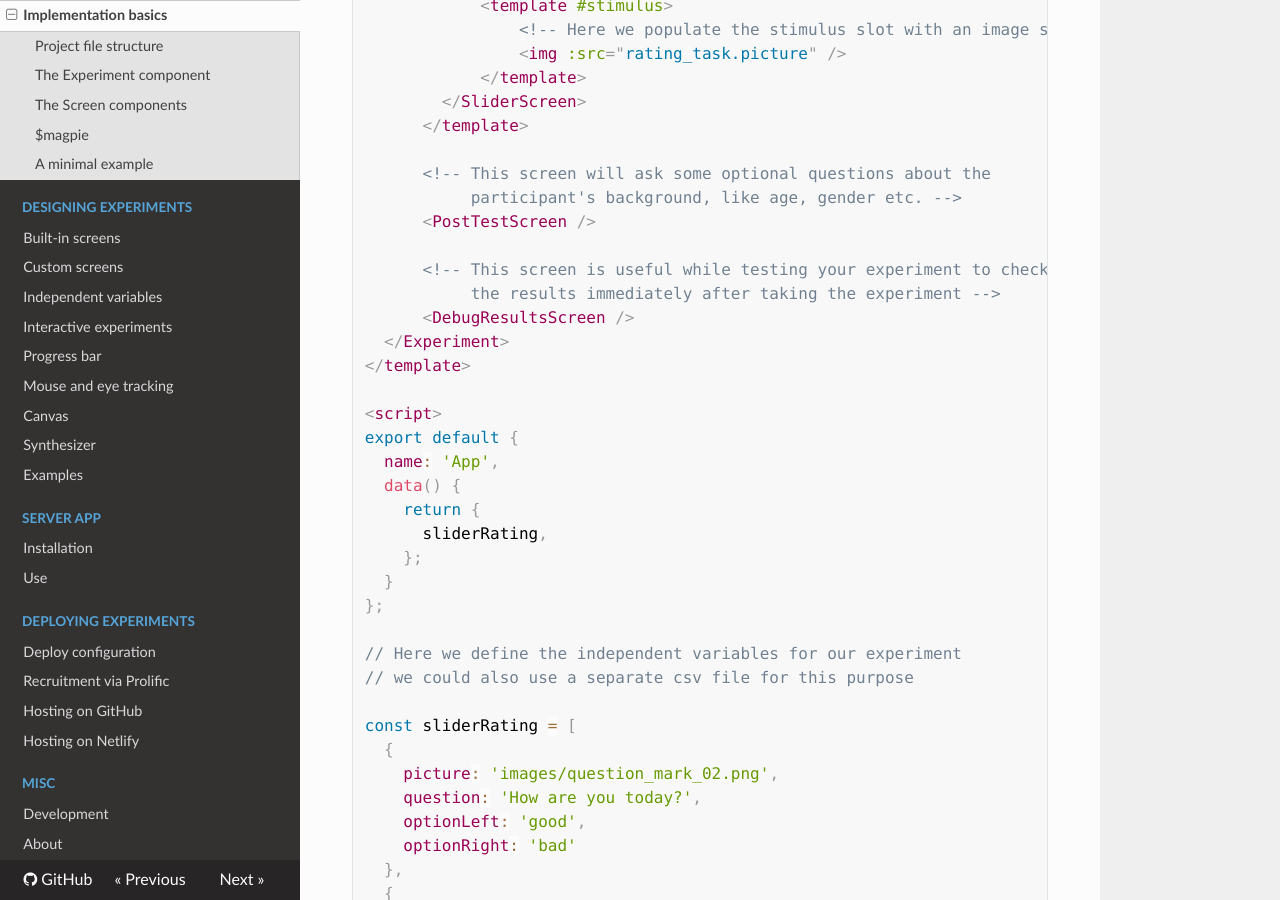
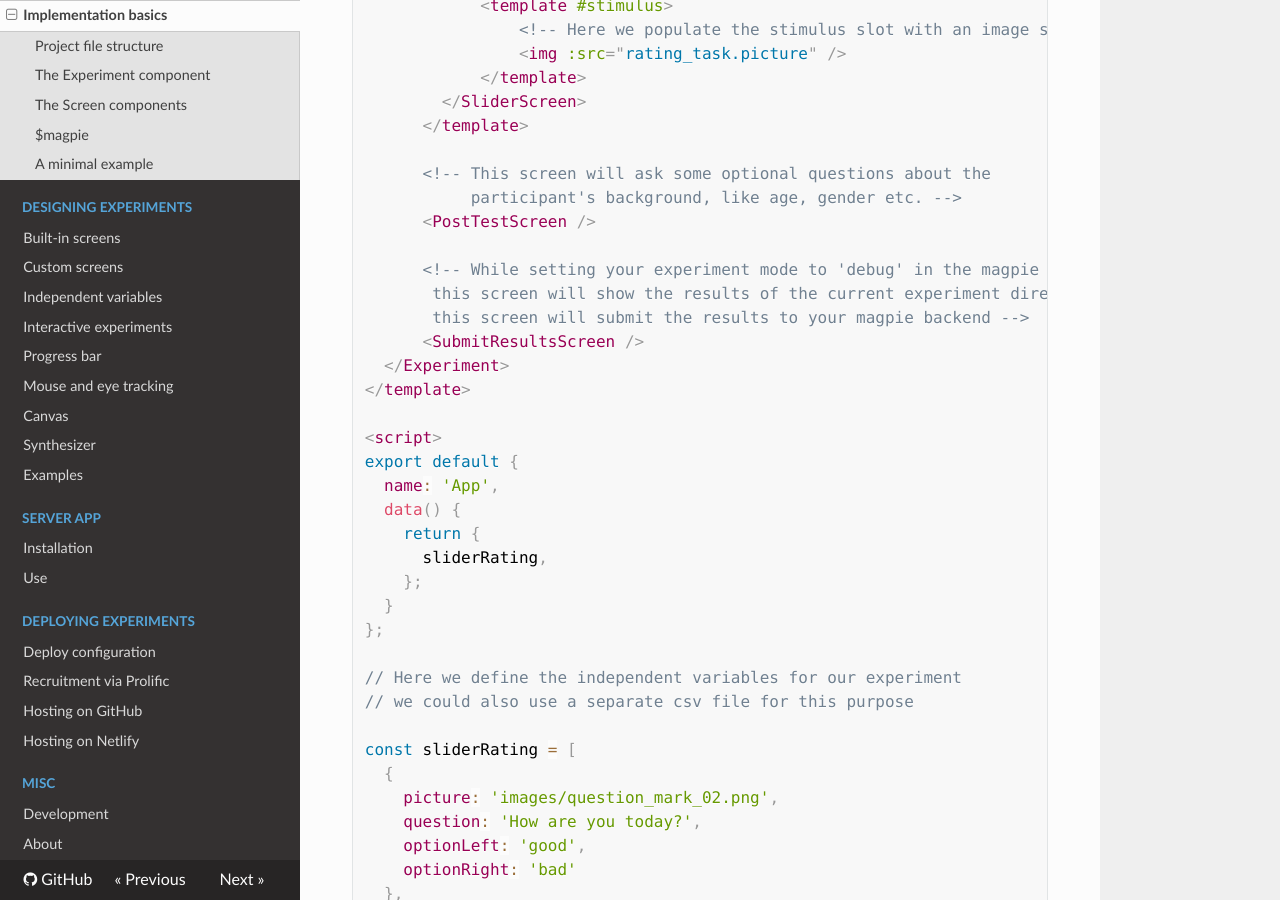
Before and after one commit to magpie-ea/magpie-v3-docs, an MkDocs documentation site: the page built from docs/00_getting_started/04_implementation_basics.md, in a window 1280 px wide and 900 px high, scrolled down 3277 px. Built offline with MkDocs 1.6.1, drawn with Linux system fonts in a browser that asks for light colours.

Commit message:
Clarify distinction between DebugResultsScreen and SubmitResultsScreen

```diff
--- a/docs/00_getting_started/04_implementation_basics.md
+++ b/docs/00_getting_started/04_implementation_basics.md
@@ -129,9 +129,10 @@ presenting an image and a question with a rating slider. The details of this cod
            participant's background, like age, gender etc. -->
       <PostTestScreen />
 
-      <!-- This screen is useful while testing your experiment to check
-           the results immediately after taking the experiment -->
-      <DebugResultsScreen />
+      <!-- While setting your experiment mode to 'debug' in the magpie config
+       this screen will show the results of the current experiment directly. Once you switch to directLink or prolific
+       this screen will submit the results to your magpie backend -->
+      <SubmitResultsScreen />
   </Experiment>
 </template>
 
```
Also changed, not shown: docs/01_designing_experiments/00_built-in_screens.md (+2 -0 lines), docs/01_designing_experiments/02_independent_variables.md (+4 -3 lines), docs/03_deploying_experiments/01_configuration.md (+2 -0 lines).
